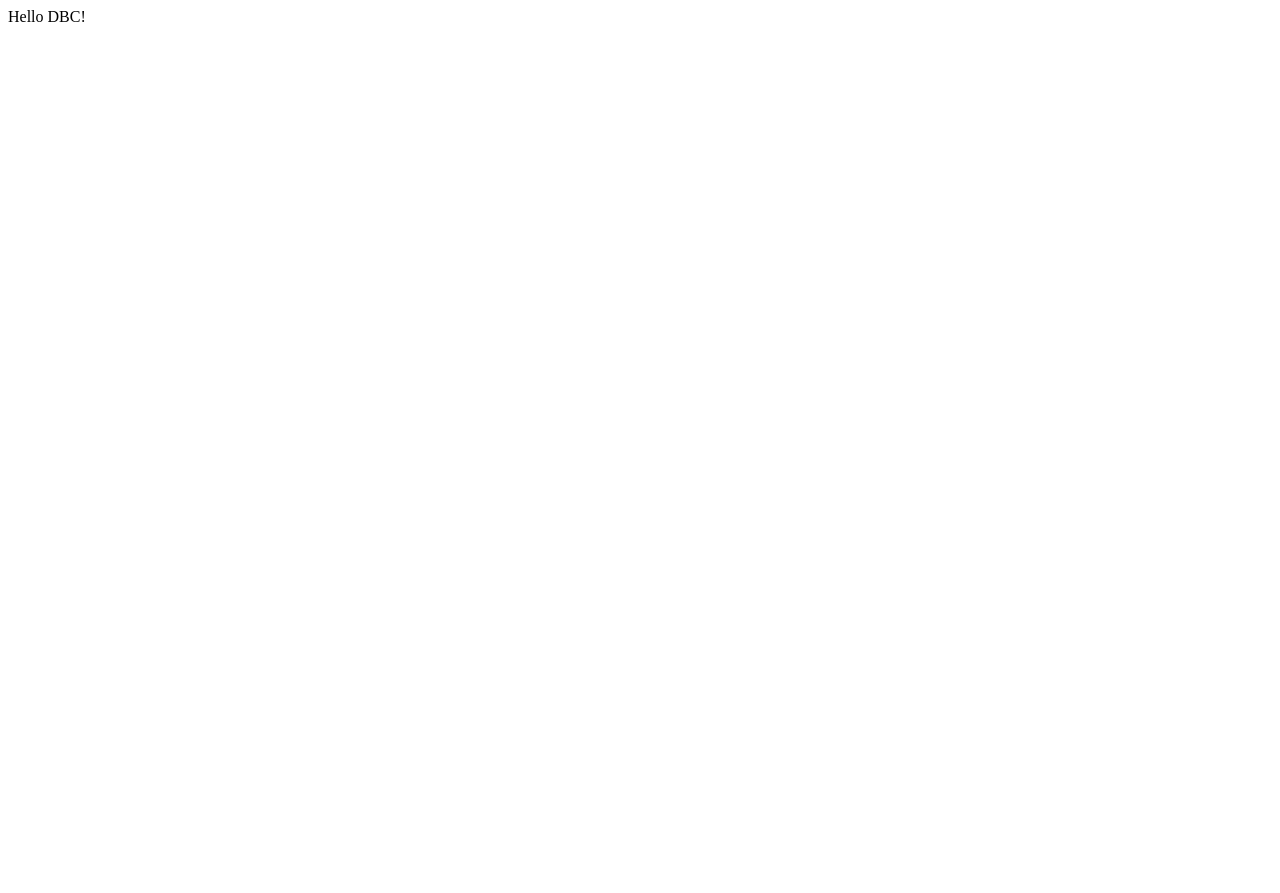
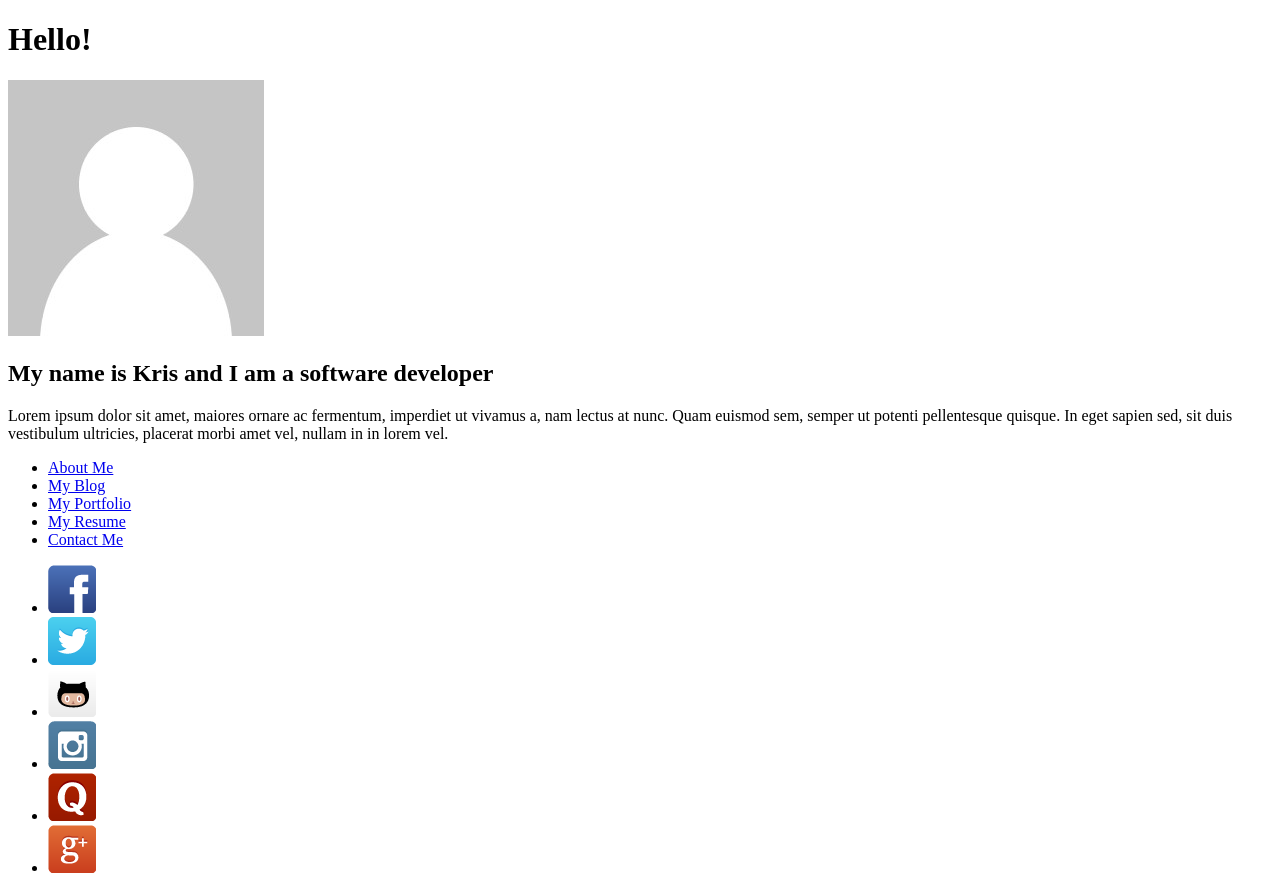
Before and after one commit to krisalbert/krisalbert.github.io, a plain HTML site: page index.html in a window 1280 px wide. Before the commit the page ends 800 px from the top, so only its background shows below. Drawn offline with Linux system fonts and the light colour scheme.

Commit message:
Edit website index

```diff
--- a/index.html
+++ b/index.html
@@ -1,5 +1,35 @@
+<!DOCTYPE HTML>
 <html>
+  <header>
+    <title>Kris Albert Lee</title>
+  </header>
   <body>
-      Hello DBC!
+      <header>
+        <h1>Hello!</h1>
+        <img src="imgs/defaultpicture.png" alt="My Picture">
+        <h2>My name is Kris and I am a software developer</h2>
+      </header>
+      <section>
+        <p>Lorem ipsum dolor sit amet, maiores ornare ac fermentum, imperdiet ut vivamus a, nam lectus at nunc. Quam euismod sem, semper ut potenti pellentesque quisque. In eget sapien sed, sit duis vestibulum ultricies, placerat morbi amet vel, nullam in in lorem vel.</p>
+      </section>
+      <nav>
+        <ul>
+          <li><a href="#">About Me</a></li>
+          <li><a href="#">My Blog</a></li>
+          <li><a href="#">My Portfolio</a></li>
+          <li><a href="#">My Resume</a></li>
+          <li><a href="#">Contact Me</a></li>
+        </ul>
+      </nav>
+      <footer>
+        <ul>
+          <li><img src="imgs/facebook.png" alt="Facebook"><a href="#"></a></li>
+          <li><img src="imgs/twitter.png" alt="Twitter"><a href="#"></a></li>
+          <li><img src="imgs/github.png" alt="GitHub"><a href="#"></a></li>
+          <li><img src="imgs/instagram.png" alt="Instagram"><a href="#"></a></li>
+          <li><img src="imgs/quora.png" alt="Quora"><a href="#"></a></li>
+          <li><img src="imgs/googleplus.png" alt="Google Plus"><a href="#"></a></li>
+        </ul>
+      </footer>
   </body>
 </html>
```
Also changed, not shown: imgs/defaultpicture.png (added), imgs/facebook.png (added), imgs/github.png (added), imgs/googleplus.png (added), imgs/instagram.png (added), imgs/linkedin.png (added), imgs/quora.png (added), imgs/twitter.png (added).
